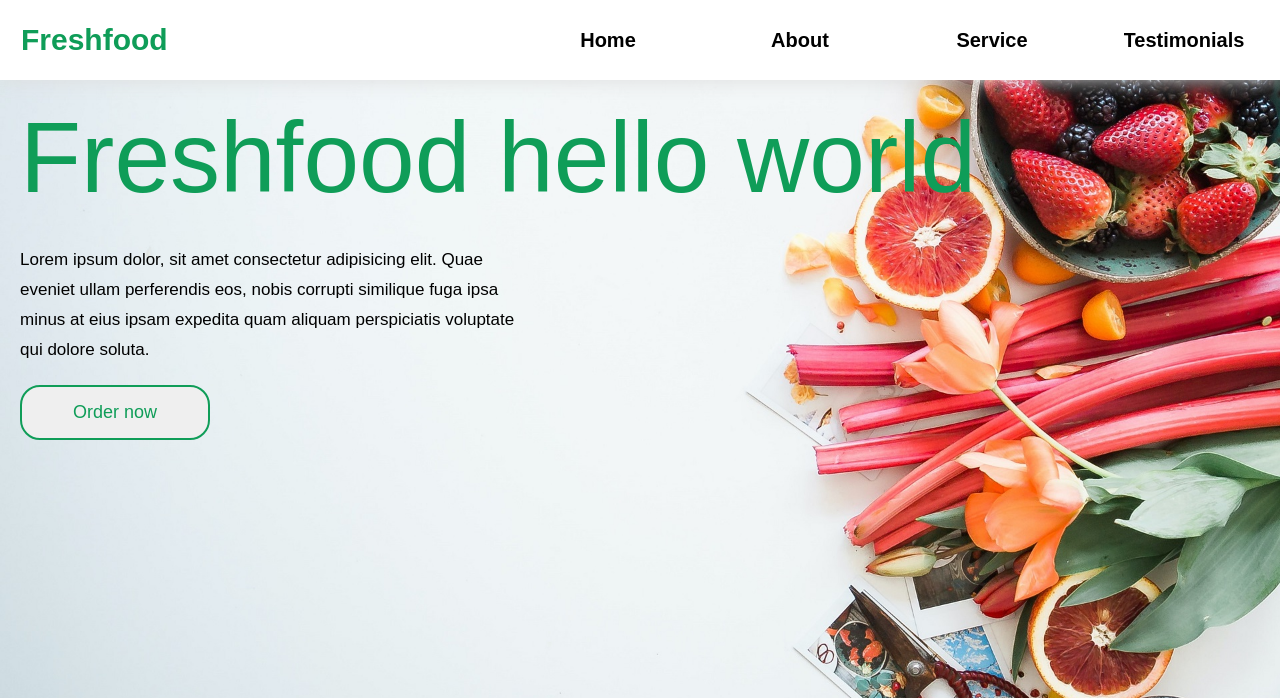
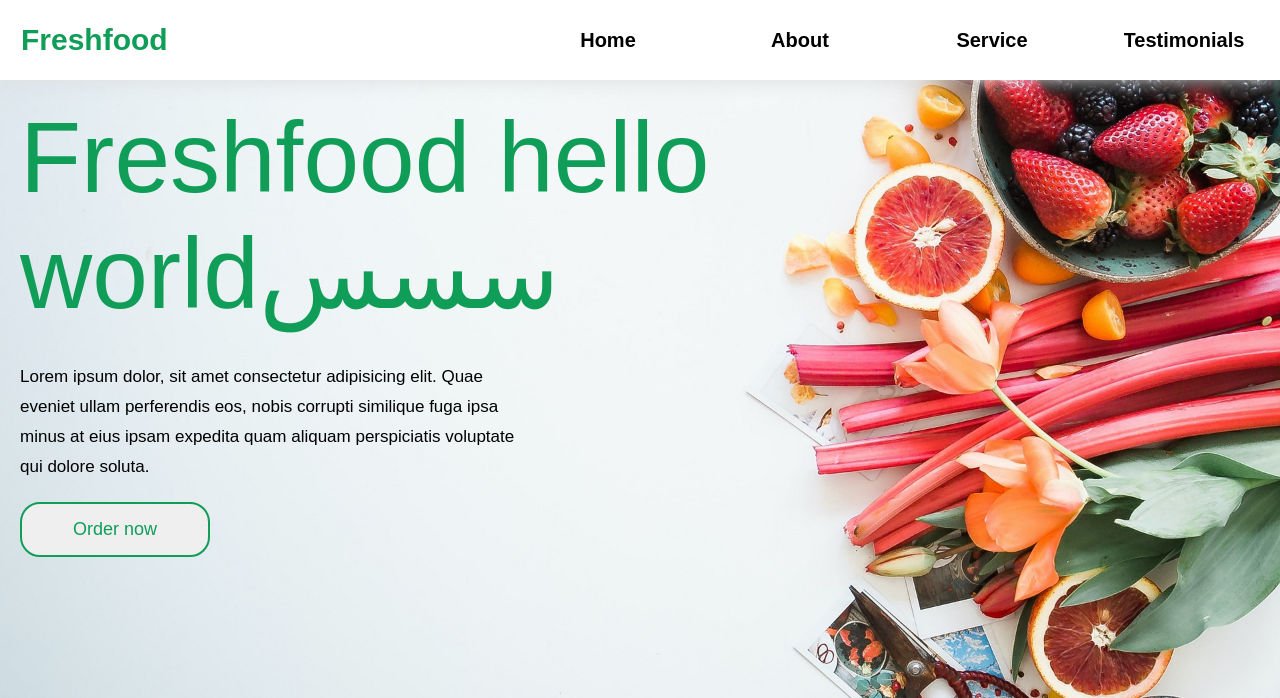
Before and after one commit to AhmedEbrahim0/frseh-food, a plain HTML site: page index.html in a window 1280 px wide. Shown: the top 698 px of the page. Drawn offline with Linux system fonts and the light colour scheme.

Commit message:
Update index.html

```diff
--- a/index.html
+++ b/index.html
@@ -37,7 +37,7 @@
 
 <section class="home" id="Home">
 <div class="home-header">
-    Freshfood hello world
+    Freshfood hello worldسسس
 </div>
 <div class="home-text">
 
```
